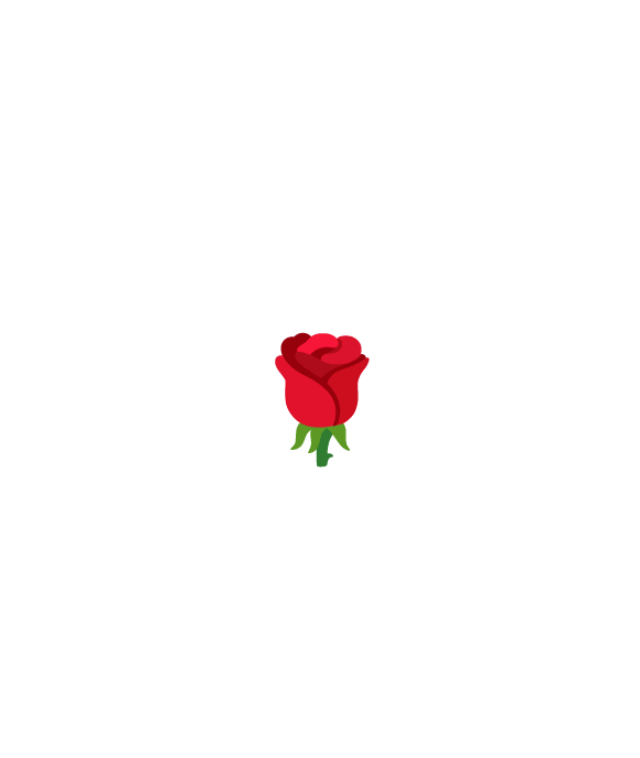
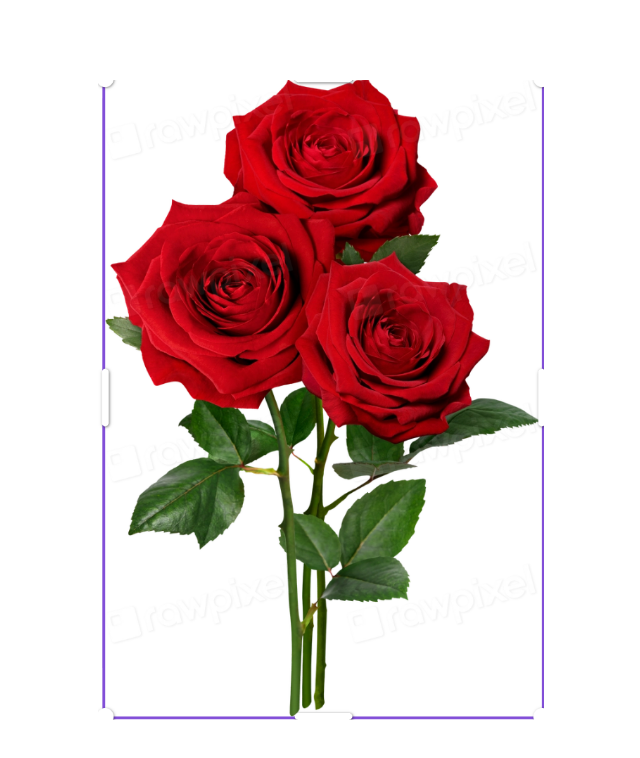
Before and after one commit to kyleyan1231/Gift, a plain HTML site: page index.html in a window 1280 px wide. Shown: the whole page, without its empty margins (319-959 px from the left). Drawn offline with Linux system fonts and the light colour scheme.

Commit message:
Update index.html

```diff
--- a/index.html
+++ b/index.html
@@ -2,7 +2,7 @@
 <html lang="zh">
 <head>
   <meta charset="UTF-8">
-  <title>🌹</title>
+  <title>Gift</title>
   <meta name="viewport" content="width=device-width, initial-scale=1.0">
 </head>
 <body style="
@@ -11,8 +11,11 @@
   justify-content:center;
   align-items:center;
   height:100vh;
-  font-size:120px;
+  background:white;
 ">
-  🌹
+  <img src="rose.png" alt="rose" style="
+    max-width:80%;
+    max-height:80%;
+  ">
 </body>
 </html>
```
